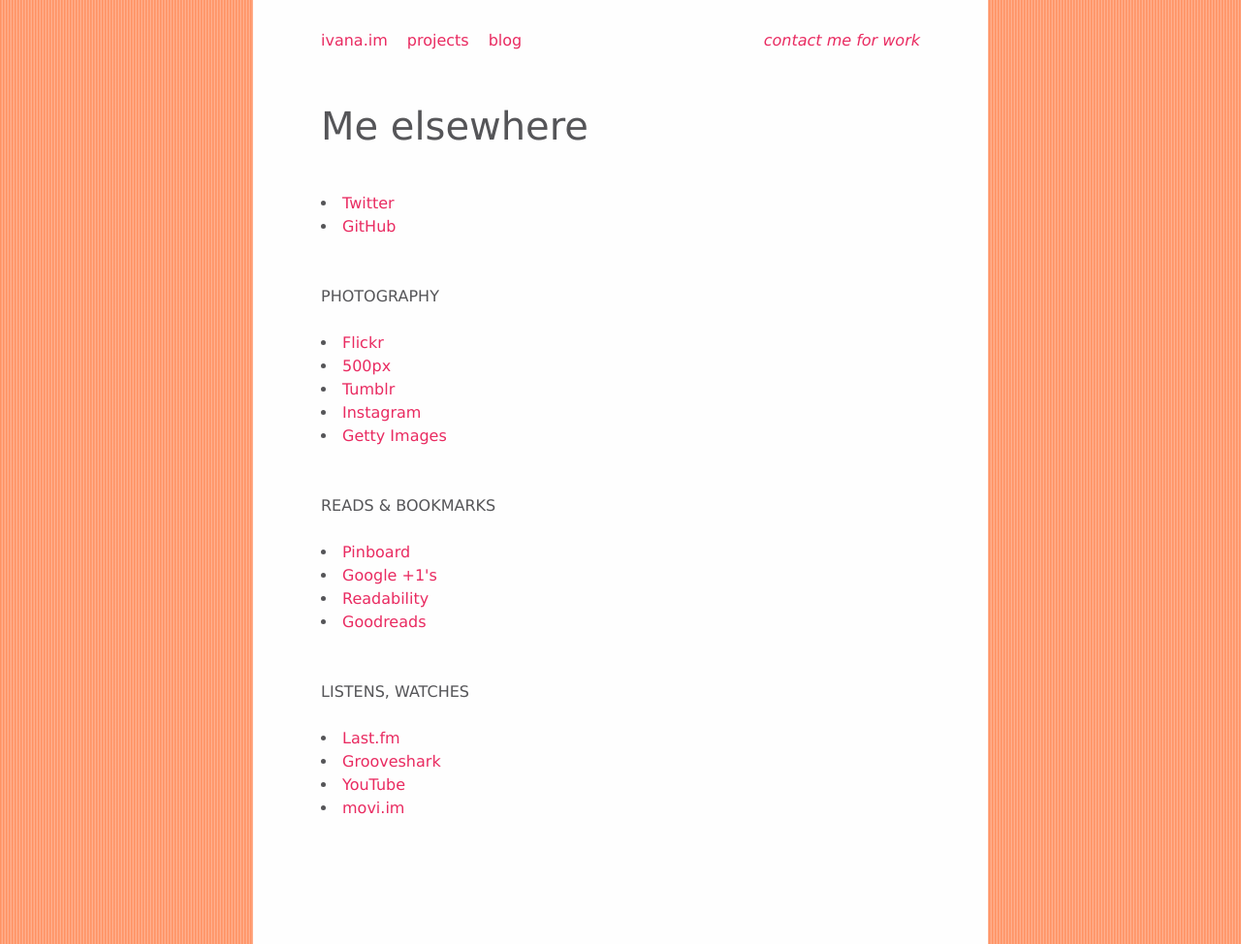
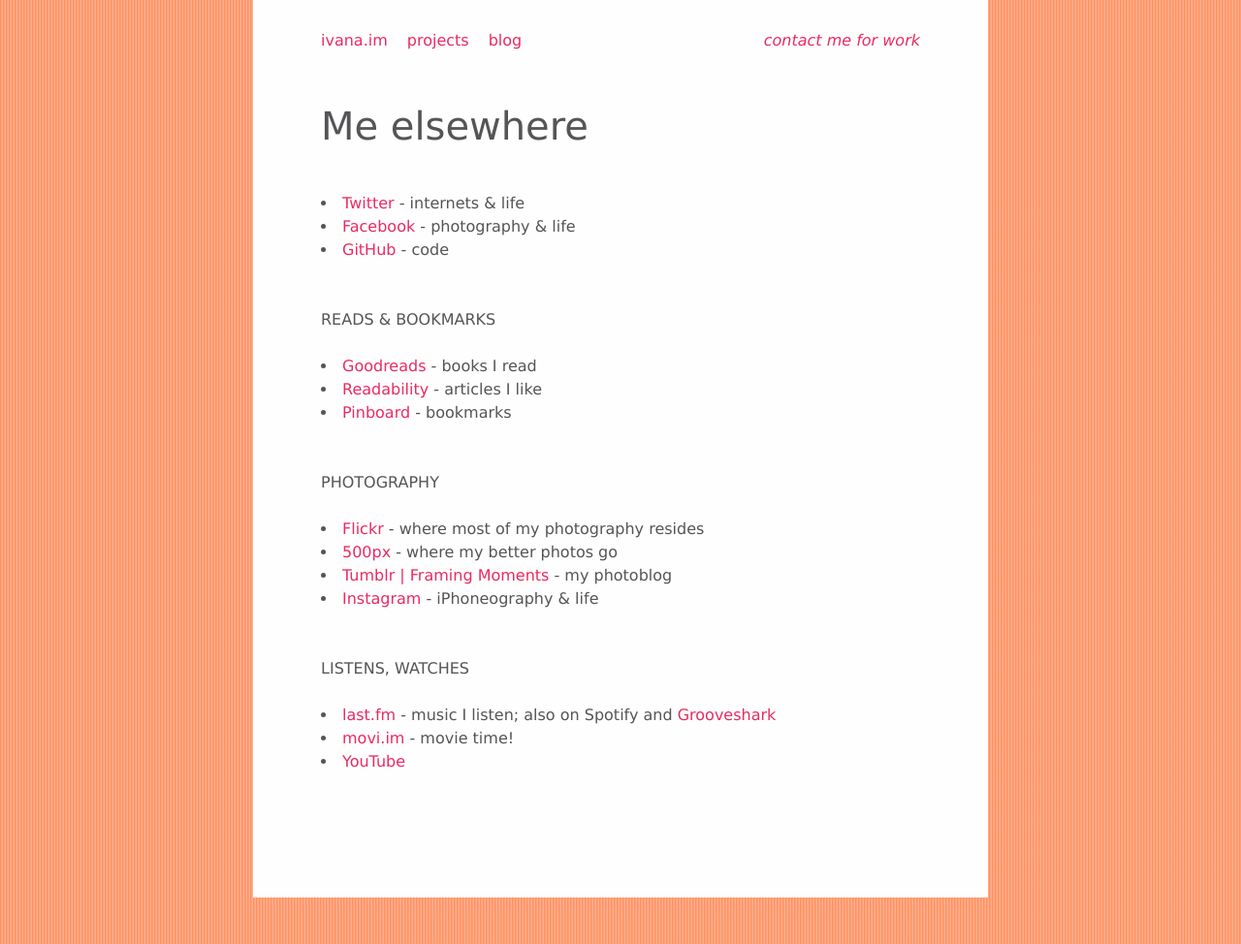
Before and after one commit to ivana/ivana.github.com, a Jekyll site: the page built from elsewhere.html, in a window 1280 px wide. Shown: the whole page at 97% size. Built offline with Jekyll 4.4.1, drawn with Linux system fonts in a browser that asks for light colours; Markdown is read by kramdown in place of the engine named in the settings.

Commit message:
elsewhere: some changes and descriptions added

```diff
--- a/elsewhere.html
+++ b/elsewhere.html
@@ -9,38 +9,37 @@
   <h1>Me elsewhere</h1>
 
   <ul>
-    <li><a href="https://twitter.com/ivanavasilj" rel=me>Twitter</a></li>
-    <li><a href="https://github.com/ivana" rel=me>GitHub</a></li>
+    <li><a href="https://twitter.com/ivanavasilj" rel=me>Twitter</a> - internets &amp; life</li>
+    <li><a href="https://www.facebook.com/ivana.vasily" rel=me>Facebook</a> - photography &amp; life</li>
+    <li><a href="https://github.com/ivana" rel=me>GitHub</a> - code</li>
   </ul>
+
+  <section>
+    <h2>Reads &amp; bookmarks</h2>
+    <ul>
+      <li><a href="http://www.goodreads.com/ivanavasilj" rel=me>Goodreads</a> - books I read</li>
+      <li><a href="http://www.readability.com/ivanavasilj/" rel=me>Readability</a> - articles I like</li>
+      <li><a href="https://pinboard.in/u:iv" rel=me>Pinboard</a> - bookmarks</li>
+    </ul>
+  </section>
 
   <section>
     <h2>Photography</h2>
     <ul>
-      <li><a href="http://www.flickr.com/photos/ivanavasilj/" rel=me>Flickr</a></li>
-      <li><a href="http://500px.com/ivana" rel=me>500px</a></li>
-      <li><a href="http://framingmoments.tumblr.com" rel=me>Tumblr</a></li>
-      <li><a href="http://instagram.com/ivana" rel=me>Instagram</a></li>
-      <li><a href="http://www.gettyimages.com/Search/Search.aspx?assettype=image&artist=Ivana+Vasilj" rel=me>Getty Images</a></li>
-    </ul>
-  </section>
-
-  <section>
-    <h2>Reads &amp; bookmarks</h2>
-    <ul>
-      <li><a href="https://pinboard.in/u:iv" rel=me>Pinboard</a></li>
-      <li><a href="https://plus.google.com/102233244133643799194/plusones" rel=me>Google +1's</a></li>
-      <li><a href="http://www.readability.com/ivanavasilj/" rel=me>Readability</a></li>
-      <li><a href="http://www.goodreads.com/ivanavasilj" rel=me>Goodreads</a></li>
+      <li><a href="http://www.flickr.com/photos/ivanavasilj/" rel=me>Flickr</a> - where most of my photography resides</li>
+      <li><a href="http://500px.com/ivana" rel=me>500px</a> - where my better photos go</li>
+      <li><a href="http://framingmoments.tumblr.com" rel=me>Tumblr | Framing Moments</a> - my photoblog</li>
+      <li><a href="http://instagram.com/ivana" rel=me>Instagram</a> - iPhoneography &amp; life</li>
+      <!-- <li><a href="http://www.gettyimages.com/Search/Search.aspx?assettype=image&artist=Ivana+Vasilj" rel=me>Getty Images</a></li> -->
     </ul>
   </section>
 
   <section>
     <h2>Listens, watches</h2>
     <ul>
-      <li><a href="http://www.last.fm/user/erin4" rel=me>Last.fm</a></li>
-      <li><a href="http://grooveshark.com/ivasilj" rel=me>Grooveshark</a></li>
+      <li><a href="http://www.last.fm/user/erin4" rel=me>last.fm</a> - music I listen; also on Spotify and <a href="http://grooveshark.com/ivasilj" rel=me>Grooveshark</a></li>
+      <li><a href="http://movi.im/ivana" rel=me>movi.im</a> - movie time!</li>
       <li><a href="http://www.youtube.com/user/ivana16384/" rel=me>YouTube</a></li>
-      <li><a href="http://movi.im/ivana" rel=me>movi.im</a></li>
     </ul>
   </section>
 
```
